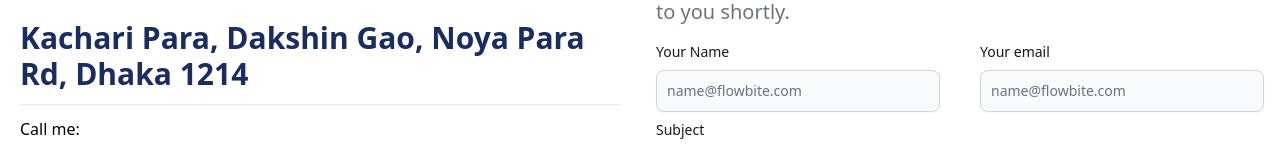
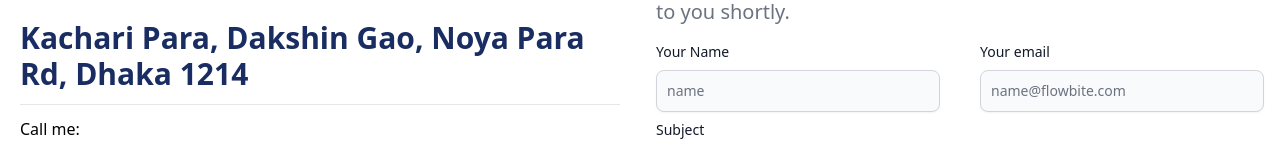
Before and after one commit to Shahriar-Fardows/Shahriar, a React (Vite) app: page /contact in a window 1280 px wide. Shown: the part 330-476 px from the top of the page. Built offline with nearby package versions, Linux system fonts and the light colour scheme; a web font is replaced by a local one.

Commit message:
site map and robots file add

```diff
--- /dev/null
+++ b/src/Admin/Admin.jsx
@@ -0,0 +1,10 @@
+
+const Admin = () => {
+    return (
+        <div>
+
+        </div>
+    );
+};
+
+export default Admin;
--- a/src/Components/Contact/Info.jsx
+++ b/src/Components/Contact/Info.jsx
@@ -70,7 +70,7 @@ const Info = () => {
                                             type="text"
                                             id="Name"
                                             className="shadow-sm bg-gray-50 border border-gray-300 text-gray-900 text-sm rounded-lg focus:ring-primary-500 focus:border-primary-500 block w-full p-2.5 dark:bg-gray-700 dark:border-gray-600 dark:placeholder-gray-400 dark:text-white dark:focus:ring-primary-500 dark:focus:border-primary-500 dark:shadow-sm-light"
-                                            placeholder="name@flowbite.com"
+                                            placeholder="name"
                                             required
                                         />
                                     </div>
--- a/src/main.jsx
+++ b/src/main.jsx
@@ -8,6 +8,7 @@ import About from './Page/About/About';
 import Projects from './Page/Projects/Projects';
 import Blog from './Page/Blog/Blog';
 import Contact from './Page/Contact/Contact';
+import Admin from './Admin/Admin';
 
 function wait(ms) {
   return new Promise(resolve => setTimeout(resolve, ms));
@@ -45,6 +46,10 @@ const router = createBrowserRouter([
         path: "contact",
         element: <Contact />,
       },
+      {
+        path: "shahriar",
+        element: <Admin />,
+      },
     ],
   },
 ]);
```
